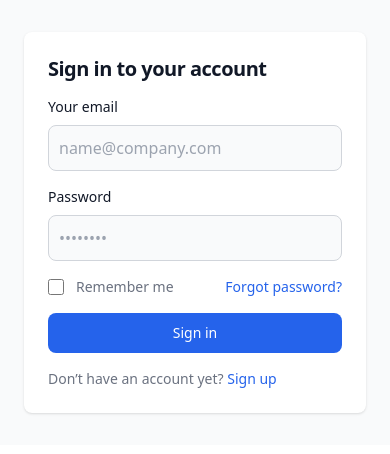
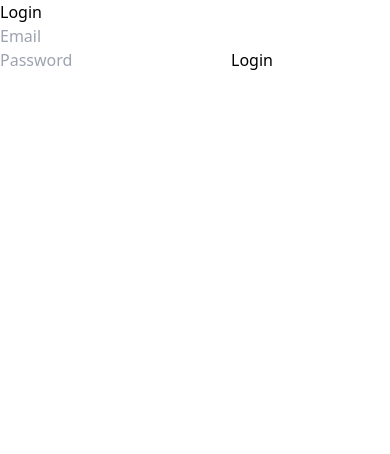
Before and after one commit to imamrdn/myNuxtApp, a Nuxt app: page /login in a window 390 px wide. Shown: the top 454 px of the page. Built offline with nearby package versions, Linux system fonts and the light colour scheme.

Commit message:
feat: login and register

```diff
--- a/nuxt.config.ts
+++ b/nuxt.config.ts
@@ -1,4 +1,3 @@
-// nuxt.config.js
 export default defineNuxtConfig({
   compatibilityDate: "2024-04-03",
   devtools: { enabled: true },
@@ -9,7 +8,7 @@ export default defineNuxtConfig({
       autoprefixer: {},
     },
   },
-
+  plugins: ["~/plugins/axios.js"],
   runtimeConfig: {
     public: {
       apiUrl: process.env.API_URL || "http://localhost:8000/api",
--- a/package.json
+++ b/package.json
@@ -10,6 +10,7 @@
     "postinstall": "nuxt prepare"
   },
   "dependencies": {
+    "@nuxtjs/axios": "^5.13.6",
     "@nuxtjs/dotenv": "^1.4.2",
     "axios": "^1.7.7",
     "nuxt": "^3.13.2",
--- a/pages/login.vue
+++ b/pages/login.vue
@@ -1,118 +1,49 @@
 <template>
-  <section class="bg-gray-50 dark:bg-gray-900">
-    <div
-      class="flex flex-col items-center justify-center px-6 py-8 mx-auto md:h-screen lg:py-0"
-    >
-      <div
-        class="w-full bg-white rounded-lg shadow dark:border md:mt-0 sm:max-w-md xl:p-0 dark:bg-gray-800 dark:border-gray-700"
-      >
-        <div class="p-6 space-y-4 md:space-y-6 sm:p-8">
-          <h1
-            class="text-xl font-bold leading-tight tracking-tight text-gray-900 md:text-2xl dark:text-white"
-          >
-            Sign in to your account
-          </h1>
-          <form @submit.prevent="login" class="space-y-4 md:space-y-6">
   <div>
-              <label
-                for="email"
-                class="block mb-2 text-sm font-medium text-gray-900 dark:text-white"
-                >Your email</label
-              >
+    <h1>Login</h1>
+    <form @submit.prevent="handleLogin">
+      <input type="email" v-model="email" placeholder="Email" required />
       <input
-                v-model="email"
-                type="email"
-                id="email"
-                class="bg-gray-50 border border-gray-300 text-gray-900 rounded-lg focus:ring-blue-600 focus:border-blue-600 block w-full p-2.5 dark:bg-gray-700 dark:border-gray-600 dark:placeholder-gray-400 dark:text-white dark:focus:ring-blue-500 dark:focus:border-blue-500"
-                placeholder="name@company.com"
+        type="password"
+        v-model="password"
+        placeholder="Password"
         required
       />
+      <button type="submit">Login</button>
+    </form>
+    <p v-if="error">{{ error }}</p>
   </div>
-            <div>
-              <label
-                for="password"
-                class="block mb-2 text-sm font-medium text-gray-900 dark:text-white"
-                >Password</label
-              >
-              <input
-                v-model="password"
-                type="password"
-                id="password"
-                placeholder="••••••••"
-                class="bg-gray-50 border border-gray-300 text-gray-900 rounded-lg focus:ring-blue-600 focus:border-blue-600 block w-full p-2.5 dark:bg-gray-700 dark:border-gray-600 dark:placeholder-gray-400 dark:text-white dark:focus:ring-blue-500 dark:focus:border-blue-500"
-                required
-              />
-            </div>
-            <div class="flex items-center justify-between">
-              <div class="flex items-start">
-                <div class="flex items-center h-5">
-                  <input
-                    id="remember"
-                    type="checkbox"
-                    class="w-4 h-4 border border-gray-300 rounded bg-gray-50 focus:ring-3 focus:ring-blue-300 dark:bg-gray-700 dark:border-gray-600 dark:focus:ring-blue-600"
-                    required
-                  />
-                </div>
-                <div class="ml-3 text-sm">
-                  <label for="remember" class="text-gray-500 dark:text-gray-300"
-                    >Remember me</label
-                  >
-                </div>
-              </div>
-              <a
-                href="#"
-                class="text-sm font-medium text-blue-600 hover:underline dark:text-blue-500"
-                >Forgot password?</a
-              >
-            </div>
-            <button
-              type="submit"
-              class="w-full text-white bg-blue-600 hover:bg-blue-700 focus:ring-4 focus:outline-none focus:ring-blue-300 font-medium rounded-lg text-sm px-5 py-2.5 text-center dark:bg-blue-600 dark:hover:bg-blue-700 dark:focus:ring-blue-800"
-            >
-              Sign in
-            </button>
-            <p class="text-sm font-light text-gray-500 dark:text-gray-400">
-              Don’t have an account yet?
-              <a
-                href="/register"
-                class="font-medium text-blue-600 hover:underline dark:text-blue-500"
-                >Sign up</a
-              >
-            </p>
-          </form>
-        </div>
-      </div>
-    </div>
-  </section>
 </template>
 
 <script setup>
-import { useRouter } from "vue-router";
 import { ref } from "vue";
+import { useRouter, useNuxtApp } from "#app";
 
+const email = ref("");
+const password = ref("");
+const error = ref("");
 const router = useRouter();
 const { $axios } = useNuxtApp();
 
-const email = ref("");
-const password = ref("");
-
-async function login() {
+const handleLogin = async () => {
   try {
     const response = await $axios.post("/login", {
       email: email.value,
       password: password.value,
     });
-    console.log("Login successful:", response.data);
-    router.push("/");
-  } catch (error) {
-    console.error("Login failed:", error);
+    localStorage.setItem("authToken", response.data.data.token);
+    console.log("Login berhasil:", response);
+    router.push("/dashboard");
+  } catch (err) {
+    console.error("Error saat login:", err);
+    error.value = "Login gagal. Cek email dan password Anda.";
   }
+};
+
+onMounted(() => {
+  const token = localStorage.getItem("authToken");
+  if (token) {
+    router.push("/dashboard");
   }
+});
 </script>
-
-<style scoped>
-h2 {
-  font-size: 24px;
-  text-align: center;
-}
-</style>
--- a/pages/register.vue
+++ b/pages/register.vue
@@ -1,117 +1,70 @@
 <template>
-  <section class="bg-gray-50 dark:bg-gray-900">
-    <div
-      class="flex flex-col items-center justify-center px-6 py-8 mx-auto md:h-screen lg:py-0"
-    >
-      <div
-        class="w-full bg-white rounded-lg shadow dark:border md:mt-0 sm:max-w-md xl:p-0 dark:bg-gray-800 dark:border-gray-700"
-      >
-        <div class="p-6 space-y-4 md:space-y-6 sm:p-8">
-          <h1
-            class="text-xl font-bold leading-tight tracking-tight text-gray-900 md:text-2xl dark:text-white"
-          >
-            Create your account
-          </h1>
-          <form @submit.prevent="register" class="space-y-4 md:space-y-6">
   <div>
-              <label
-                for="email"
-                class="block mb-2 text-sm font-medium text-gray-900 dark:text-white"
-                >Your email</label
-              >
+    <h1>Register</h1>
+    <form @submit.prevent="handleRegister">
+      <input type="text" v-model="name" placeholder="Name" required />
+      <input type="email" v-model="email" placeholder="Email" required />
       <input
-                v-model="email"
-                type="email"
-                id="email"
-                class="bg-gray-50 border border-gray-300 text-gray-900 rounded-lg focus:ring-blue-600 focus:border-blue-600 block w-full p-2.5 dark:bg-gray-700 dark:border-gray-600 dark:placeholder-gray-400 dark:text-white dark:focus:ring-blue-500 dark:focus:border-blue-500"
-                placeholder="name@company.com"
+        type="password"
+        v-model="password"
+        placeholder="Password"
         required
       />
-            </div>
-            <div>
-              <label
-                for="password"
-                class="block mb-2 text-sm font-medium text-gray-900 dark:text-white"
-                >Password</label
-              >
       <input
-                v-model="password"
         type="password"
-                id="password"
-                placeholder="••••••••"
-                class="bg-gray-50 border border-gray-300 text-gray-900 rounded-lg focus:ring-blue-600 focus:border-blue-600 block w-full p-2.5 dark:bg-gray-700 dark:border-gray-600 dark:placeholder-gray-400 dark:text-white dark:focus:ring-blue-500 dark:focus:border-blue-500"
+        v-model="confirmPassword"
+        placeholder="Confirm Password"
         required
       />
+      <button type="submit">Register</button>
+    </form>
+    <p v-if="error">{{ error }}</p>
   </div>
-            <div>
-              <label
-                for="confirm_password"
-                class="block mb-2 text-sm font-medium text-gray-900 dark:text-white"
-                >Confirm Password</label
-              >
-              <input
-                v-model="confirmPassword"
-                type="password"
-                id="confirm_password"
-                placeholder="••••••••"
-                class="bg-gray-50 border border-gray-300 text-gray-900 rounded-lg focus:ring-blue-600 focus:border-blue-600 block w-full p-2.5 dark:bg-gray-700 dark:border-gray-600 dark:placeholder-gray-400 dark:text-white dark:focus:ring-blue-500 dark:focus:border-blue-500"
-                required
-              />
-            </div>
-            <button
-              type="submit"
-              class="w-full text-white bg-blue-600 hover:bg-blue-700 focus:ring-4 focus:outline-none focus:ring-blue-300 font-medium rounded-lg text-sm px-5 py-2.5 text-center dark:bg-blue-600 dark:hover:bg-blue-700 dark:focus:ring-blue-800"
-            >
-              Sign up
-            </button>
-            <p class="text-sm font-light text-gray-500 dark:text-gray-400">
-              Already have an account?
-              <a
-                href="/login"
-                class="font-medium text-blue-600 hover:underline dark:text-blue-500"
-                >Log in</a
-              >
-            </p>
-          </form>
-        </div>
-      </div>
-    </div>
-  </section>
 </template>
 
 <script setup>
-import { ref } from "vue";
-import { useRouter } from "vue-router";
+import { ref, onMounted } from "vue";
+import { useRouter, useNuxtApp } from "#app";
 
+const name = ref("");
+const email = ref("");
+const password = ref("");
+const confirmPassword = ref("");
+const error = ref("");
 const router = useRouter();
 const { $axios } = useNuxtApp();
 
-const email = ref("");
-const password = ref("");
-const confirmPassword = ref("");
-
-async function register() {
+const handleRegister = async () => {
   if (password.value !== confirmPassword.value) {
-    alert("Passwords do not match");
+    error.value = "Passwords do not match.";
     return;
   }
 
   try {
     const response = await $axios.post("/register", {
+      name: name.value,
       email: email.value,
       password: password.value,
+      confirm_password: confirmPassword.value,
     });
-    console.log("Registration successful:", response.data);
-    router.push("/login");
-  } catch (error) {
-    console.error("Registration failed:", error);
+
+    if (response.data.data && response.data.data.token) {
+      localStorage.setItem("authToken", response.data.data.token);
+      console.log("Registrasi berhasil:", response);
+      router.push("/dashboard");
+    } else {
+      error.value = "Registration failed. Please try again.";
     }
+  } catch (err) {
+    console.error("Error saat registrasi:", err);
+    error.value = "Registration failed. Please check your input.";
   }
+};
+
+onMounted(() => {
+  const token = localStorage.getItem("authToken");
+  if (token) {
+    router.push("/dashboard");
+  }
+});
 </script>
-
-<style scoped>
-h2 {
-  font-size: 24px;
-  text-align: center;
-}
-</style>
--- /dev/null
+++ b/plugins/axios.js
@@ -0,0 +1,17 @@
+import axios from "axios";
+
+export default defineNuxtPlugin((nuxtApp) => {
+  const api = axios.create({
+    baseURL: "http://localhost:8000/api",
+  });
+
+  api.interceptors.request.use((config) => {
+    const token = localStorage.getItem("authToken");
+    if (token) {
+      config.headers.Authorization = `Bearer ${token}`;
+    }
+    return config;
+  });
+
+  nuxtApp.provide("axios", api);
+});
```
Also changed, not shown: pages/dashboard/index.vue (added, +27 -0 lines), plugin/axios.js (deleted, +0 -11 lines), 1 other file (tests, documents, lock files or other folders). Lines whose indentation alone changed are shown as unchanged.
